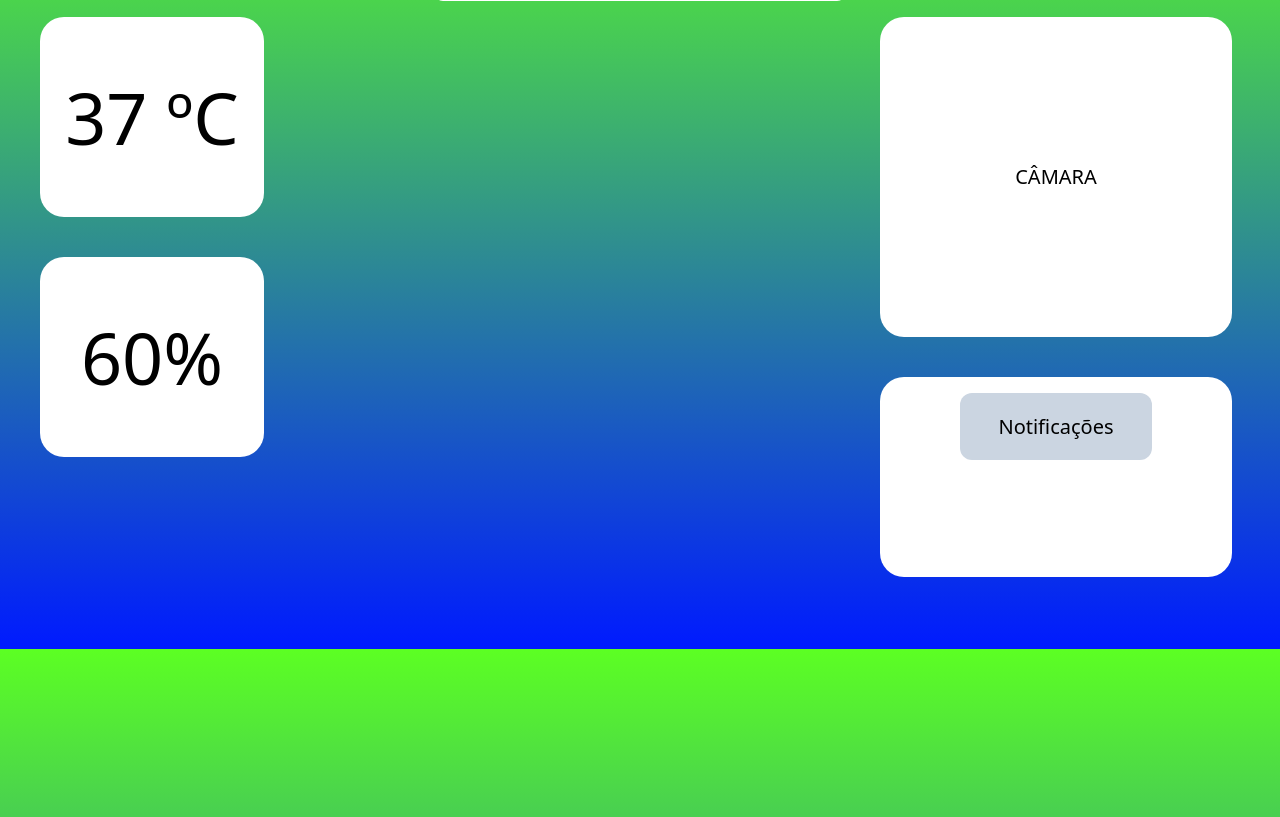
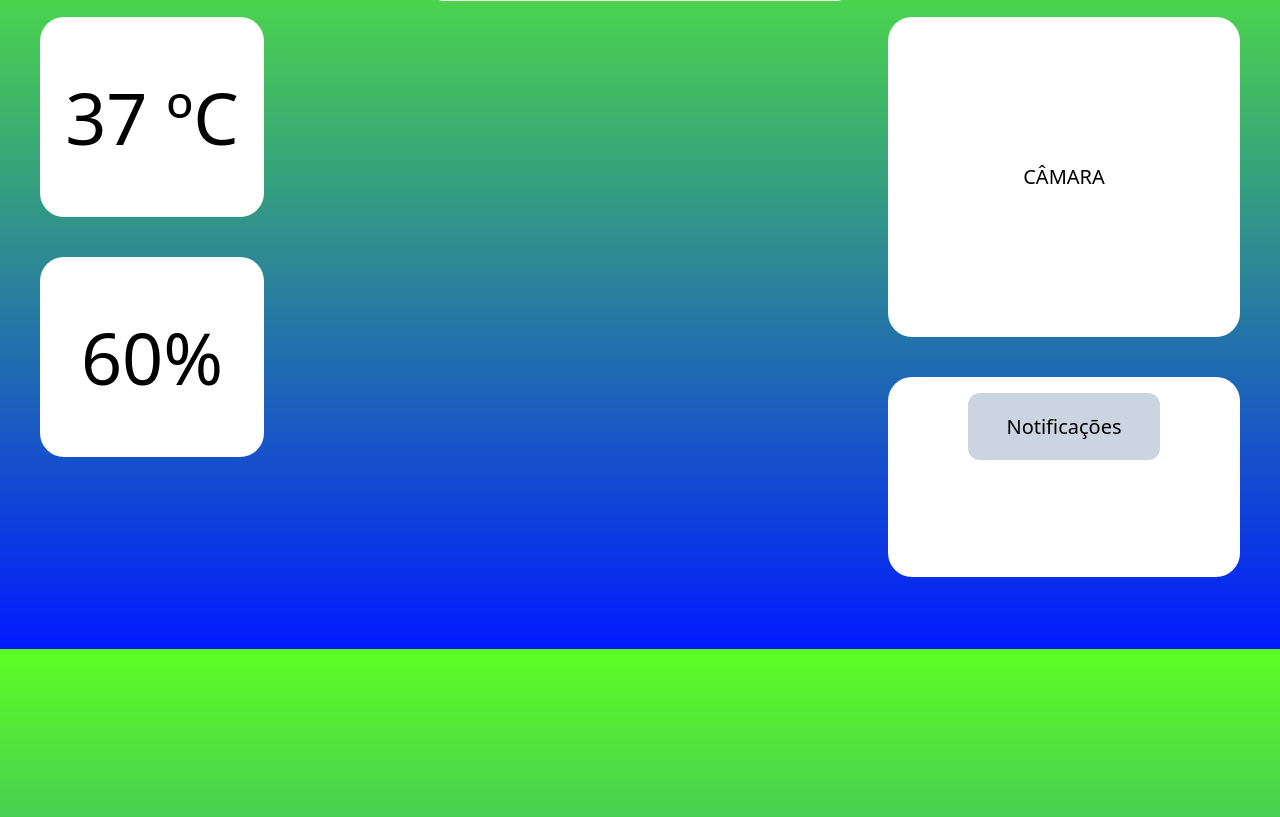
Before and after one commit to SeltikHD/SIA2, a Flask app: page / in a window 1280 px wide. Shown: the part 151-968 px from the top of the page. Run offline with Flask 3, Linux system fonts and the light colour scheme; style sheets or scripts are compiled from the project's sources; some libraries are stand-ins or nearby versions.

Commit message:
Adicionado arquivo .gitignore para o diretório mobile e implementado código inicial para o aplicativo móvel. Atualizado o layout da página inicial do site.

```diff
--- a/website/templates/index.html
+++ b/website/templates/index.html
@@ -31,10 +31,12 @@
                     </div>
                 </section>
                 <section class="w-full h-full">
-                    <div class="bg-white rounded-3xl h-[40%] w-[55%] ml-60 mb-10 flex justify-center items-center">
+                    <div
+                        class="bg-white rounded-3xl h-[40%] w-[55%] ml-auto mr-10 mb-10 flex justify-center items-center"
+                    >
                         <p class="text-xl">CÂMARA</p>
                     </div>
-                    <div class="bg-white rounded-3xl h-[25%] w-[55%] ml-60 flex justify-center p-4">
+                    <div class="bg-white rounded-3xl h-[25%] w-[55%] ml-auto mr-10 flex justify-center p-4">
                         <div class="bg-slate-300 rounded-xl h-[40%] w-[60%] flex justify-center items-center">
                             <p class="text-xl">Notificações</p>
                         </div>
```
Also changed, not shown: mobile/main.py (added, +14 -0 lines), 1 other file.
